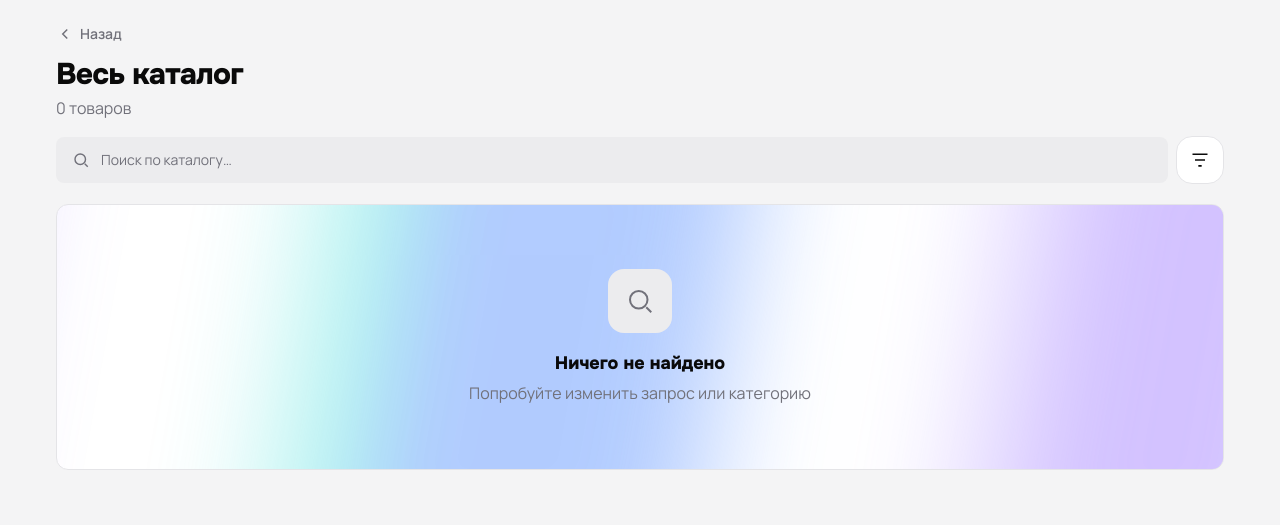
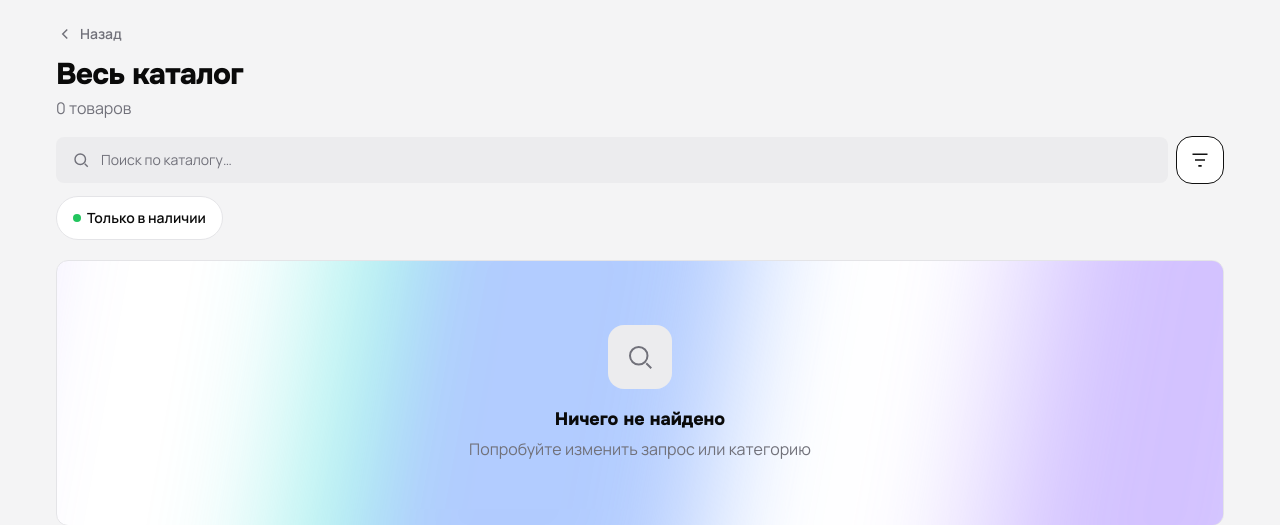
Before and after one commit to ali-middleweightchamp/shop-template, a Django app: page /catalog/?sort=price in a window 1280 px wide. Shown: the part 65-590 px from the top of the page. Run offline with Django 5.2, Linux system fonts and the light colour scheme; data comes from the database, SQL or seed files in the repository; data that the repository does not hold is empty; style sheets or scripts are compiled from the project's sources; some libraries are stand-ins or nearby versions.

Commit message:
Каталог: фильтр «только в наличии» + подсветка сортировки; карта на контактах
- _filter_sort: параметр stock=1 фильтрует по in_stock (в рамках правил —
  без фильтров по характеристикам/цене), проброшен в оба списка каталога
- чип-переключатель «Только в наличии», активная сортировка подсвечена
- контакты: встроенная Яндекс-карта по адресу (виджет без API-ключа),
  кнопка «Маршрут» на map_link

Co-Authored-By: Claude Opus 4.8 <noreply@anthropic.com>

```diff
--- a/apps/catalog/views.py
+++ b/apps/catalog/views.py
@@ -47,19 +47,22 @@ SORTS = {"price": "price", "-price": "-price"}
 
 
 def _filter_sort(products, request):
-    """Поиск по каталогу (q) и сортировка (sort) из GET-параметров."""
+    """Поиск (q), фильтр «в наличии» (stock) и сортировка (sort) из GET."""
     q = (request.GET.get("q") or "").strip()
     if q:
         products = products.filter(search_blob__contains=q.lower())
+    in_stock = request.GET.get("stock") == "1"
+    if in_stock:
+        products = products.filter(in_stock=True)
     sort = request.GET.get("sort", "")
     if sort in SORTS:
         products = products.order_by(SORTS[sort])
-    return products, q, sort
+    return products, q, sort, in_stock
 
 
 def catalog(request):
     """Весь каталог: чипы категорий, поиск по каталогу, сортировка, сетка."""
-    products, q, sort = _filter_sort(_active_products(), request)
+    products, q, sort, in_stock = _filter_sort(_active_products(), request)
     page = Paginator(products, PER_PAGE).get_page(request.GET.get("page"))
     context = {
         "categories": _sidebar_categories(),
@@ -68,6 +71,7 @@ def catalog(request):
         "title": _("Весь каталог"),
         "q": q,
         "sort": sort,
+        "in_stock": in_stock,
     }
     return render(request, "catalog/catalog.html", context)
 
@@ -76,7 +80,7 @@ def category(request, slug):
     """Товары одной категории (включая подкатегории). Тот же шаблон, что и каталог."""
     cat = get_object_or_404(Category, slug=slug, is_active=True)
     products = _active_products().filter(Q(category=cat) | Q(category__parent=cat))
-    products, q, sort = _filter_sort(products, request)
+    products, q, sort, in_stock = _filter_sort(products, request)
     page = Paginator(products, PER_PAGE).get_page(request.GET.get("page"))
     context = {
         "categories": _sidebar_categories(),
@@ -86,6 +90,7 @@ def category(request, slug):
         "title": cat.name,
         "q": q,
         "sort": sort,
+        "in_stock": in_stock,
     }
     return render(request, "catalog/catalog.html", context)
 
--- a/templates/catalog/catalog.html
+++ b/templates/catalog/catalog.html
@@ -25,25 +25,45 @@
   {% endif %}
 
   {# Поиск по каталогу + сортировка #}
+  {# Хвосты для сохранения других параметров в ссылках #}
+  {% with stock_qs=in_stock|yesno:"&stock=1," %}
   <div class="mt-4 flex items-center gap-2">
     <form method="get" class="search-pill relative flex-1">
       <input type="search" name="q" value="{{ q }}" placeholder="{% trans 'Поиск по каталогу…' %}">
       <svg class="pointer-events-none absolute left-4 top-1/2 -translate-y-1/2 text-muted" width="18" height="18" viewBox="0 0 24 24" fill="none" stroke="currentColor" stroke-width="1.9"><circle cx="11" cy="11" r="7"/><path d="M21 21l-4-4"/></svg>
       {% if sort %}<input type="hidden" name="sort" value="{{ sort }}">{% endif %}
+      {% if in_stock %}<input type="hidden" name="stock" value="1">{% endif %}
     </form>
     <div class="relative shrink-0">
       <button type="button" @click="sortOpen = !sortOpen" aria-label="{% trans 'Сортировка' %}"
-              class="flex h-12 w-12 items-center justify-center rounded-2xl border border-line bg-surface text-ink transition hover:border-accent">
+              class="flex h-12 w-12 items-center justify-center rounded-2xl border bg-surface transition {% if sort %}border-accent text-accent{% else %}border-line text-ink hover:border-accent{% endif %}">
         <svg width="20" height="20" viewBox="0 0 24 24" fill="none" stroke="currentColor" stroke-width="1.9"><path d="M3 5h18M6 12h12M10 19h4"/></svg>
       </button>
       <div x-show="sortOpen" @click.away="sortOpen = false" x-cloak x-transition
            class="absolute right-0 z-20 mt-2 w-52 overflow-hidden rounded-2xl border border-line bg-surface py-1 shadow-card">
-        <a href="?{% if q %}q={{ q }}{% endif %}" class="block px-4 py-2.5 text-sm font-semibold hover:bg-sunken {% if not sort %}text-accent{% else %}text-ink{% endif %}">{% trans "По умолчанию" %}</a>
-        <a href="?sort=price{% if q %}&q={{ q }}{% endif %}" class="block px-4 py-2.5 text-sm font-semibold hover:bg-sunken {% if sort == 'price' %}text-accent{% else %}text-ink{% endif %}">{% trans "Сначала дешёвые" %}</a>
-        <a href="?sort=-price{% if q %}&q={{ q }}{% endif %}" class="block px-4 py-2.5 text-sm font-semibold hover:bg-sunken {% if sort == '-price' %}text-accent{% else %}text-ink{% endif %}">{% trans "Сначала дорогие" %}</a>
+        <a href="?{% if q %}q={{ q }}{% endif %}{{ stock_qs }}" class="block px-4 py-2.5 text-sm font-semibold hover:bg-sunken {% if not sort %}text-accent{% else %}text-ink{% endif %}">{% trans "По умолчанию" %}</a>
+        <a href="?sort=price{% if q %}&q={{ q }}{% endif %}{{ stock_qs }}" class="block px-4 py-2.5 text-sm font-semibold hover:bg-sunken {% if sort == 'price' %}text-accent{% else %}text-ink{% endif %}">{% trans "Сначала дешёвые" %}</a>
+        <a href="?sort=-price{% if q %}&q={{ q }}{% endif %}{{ stock_qs }}" class="block px-4 py-2.5 text-sm font-semibold hover:bg-sunken {% if sort == '-price' %}text-accent{% else %}text-ink{% endif %}">{% trans "Сначала дорогие" %}</a>
       </div>
     </div>
   </div>
+
+  {# Фильтр «только в наличии» — переключатель (без фильтров по характеристикам/цене) #}
+  <div class="mt-3">
+    {% if in_stock %}
+      <a href="?{% if q %}q={{ q }}{% endif %}{% if sort %}{% if q %}&{% endif %}sort={{ sort }}{% endif %}" class="chip chip-on gap-1.5">
+        <svg width="15" height="15" viewBox="0 0 24 24" fill="none" stroke="currentColor" stroke-width="2.4"><path d="M20 6 9 17l-5-5"/></svg>
+        {% trans "Только в наличии" %}
+        <svg width="13" height="13" viewBox="0 0 24 24" fill="none" stroke="currentColor" stroke-width="2.4" class="ml-0.5 opacity-70"><path d="M18 6 6 18M6 6l12 12"/></svg>
+      </a>
+    {% else %}
+      <a href="?stock=1{% if q %}&q={{ q }}{% endif %}{% if sort %}&sort={{ sort }}{% endif %}" class="chip chip-off gap-1.5">
+        <span class="h-2 w-2 rounded-full" style="background: #22C55E"></span>
+        {% trans "Только в наличии" %}
+      </a>
+    {% endif %}
+  </div>
+  {% endwith %}
 
   {# Сетка товаров #}
   {% if page_obj.object_list %}
```
Also changed, not shown: templates/catalog/contacts.html (+17 -1 lines).
